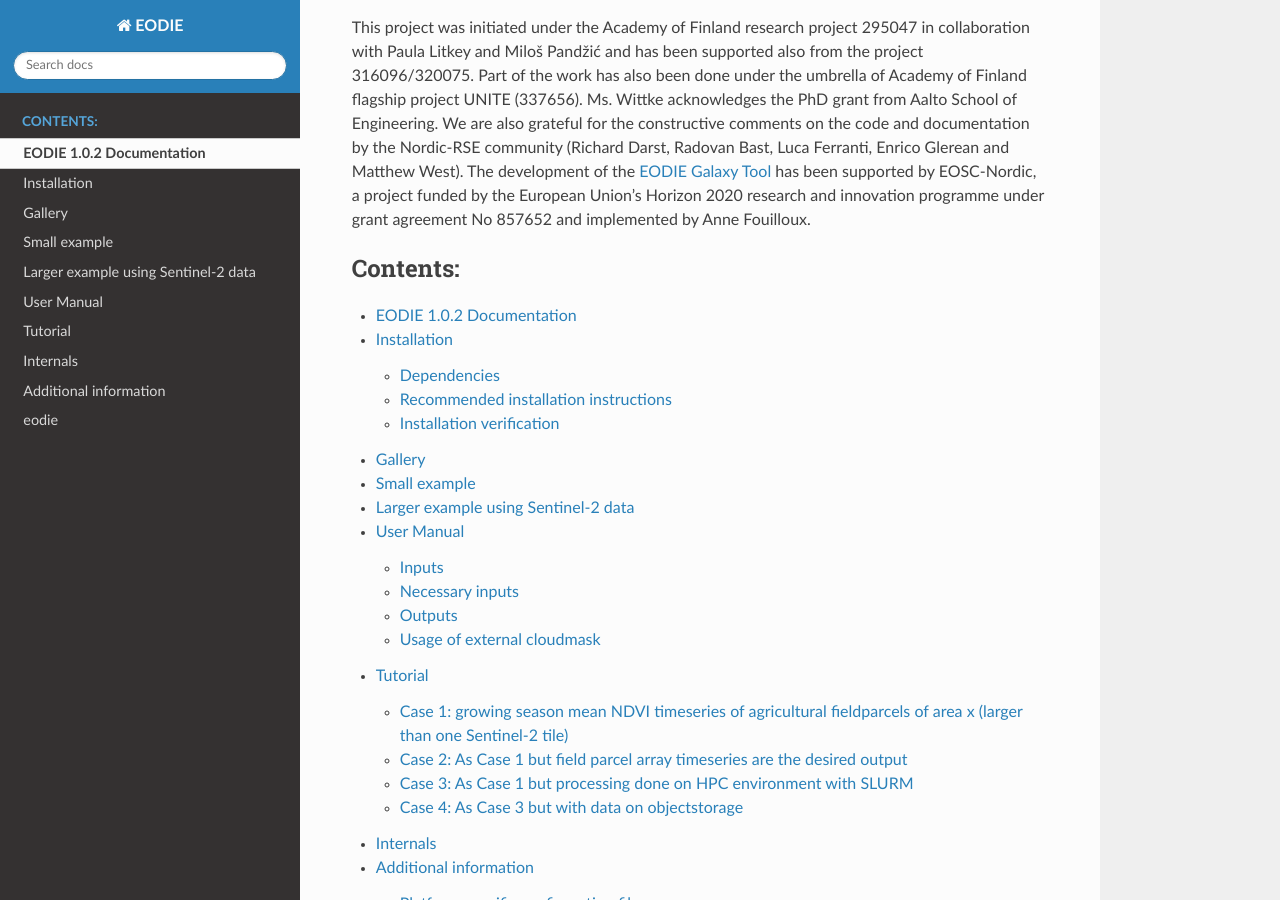
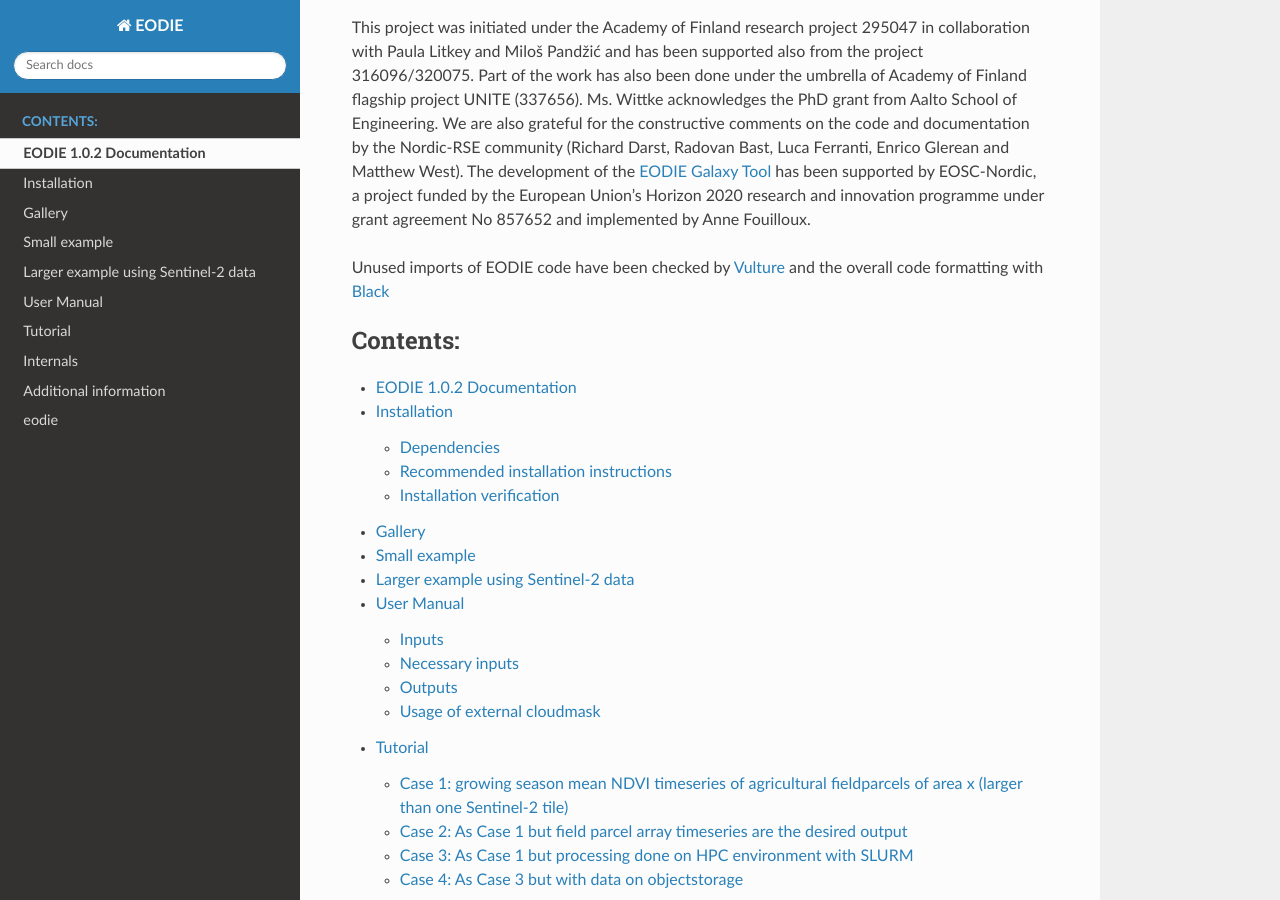
Before and after one commit to samumantha/EODIE, a Sphinx documentation site: the page built from docs/index.rst, in a window 1280 px wide and 900 px high, scrolled down 2344 px. Built offline with Sphinx 7.4.7 and the Read the Docs theme 2.0.0, drawn with Linux system fonts in a browser that asks for light colours.

Commit message:
Adding Vulture and Black to the acknowledgements.

```diff
--- a/docs/index.rst
+++ b/docs/index.rst
@@ -91,6 +91,8 @@ Acknowledgements
 
 This project was initiated under the Academy of Finland research project 295047 in collaboration with Paula Litkey and Miloš Pandžić and has been supported also from the project 316096/320075. Part of the work has also been done under the umbrella of Academy of Finland flagship project UNITE (337656). Ms. Wittke acknowledges the PhD grant from Aalto School of Engineering. We are also grateful for the constructive comments on the code and documentation by the Nordic-RSE community (Richard Darst, Radovan Bast, Luca Ferranti, Enrico Glerean and Matthew West). The development of the `EODIE Galaxy Tool <https://usegalaxy.eu/root?tool_id=toolshed.g2.bx.psu.edu/repos/climate/eodie/eodie/1.0.2>`_ has been supported by EOSC-Nordic, a project funded by the European Union’s Horizon 2020 research and innovation programme under grant agreement No 857652 and implemented by Anne Fouilloux.
 
+Unused imports of EODIE code have been checked by `Vulture <https://github.com/jendrikseipp/vulture>`_ and the overall code formatting with `Black <https://github.com/psf/black>`_
+
 
 .. toctree::
    :maxdepth: 2
```
